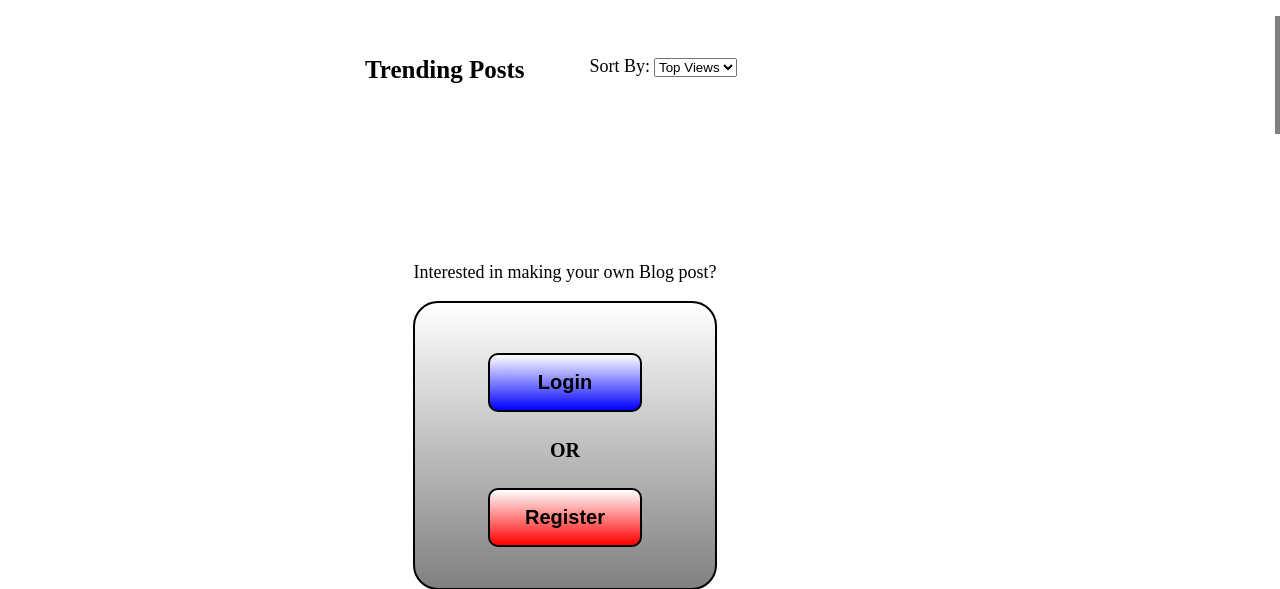
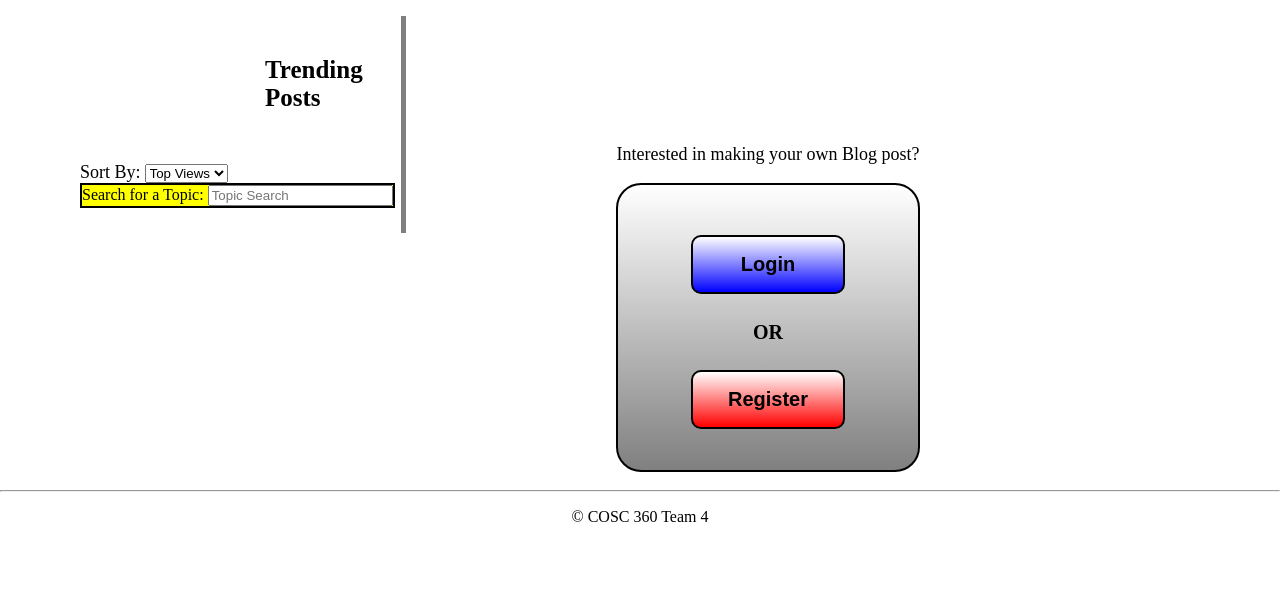
Before and after one commit to Joels17/COSC360_Team4, a PHP site: page / in a window 1280 px wide. Shown: the part 64-653 px from the top of the page. Run offline with PHP 8.4, Linux system fonts and the light colour scheme; data comes from the database, SQL or seed files in the repository; data that the repository does not hold is empty.

Commit message:
random fixes

```diff
--- a/index.php
+++ b/index.php
@@ -33,6 +33,10 @@
 					  <option value="views">Top Views</option>
 					  <option value="newest">Newest</option>
 					</select>
+				</div>
+				<div id="search-box">
+					<label for="topicSearch" class="topicSearch-box"><span class = "topic-span">Search for a Topic:</span> </label>
+					<input placeholder = "Topic Search" type="text" name = "topicSearch">
 				</div>
 			</div>
 				<div id="left-wrapper">
--- a/styles.css
+++ b/styles.css
@@ -183,11 +183,16 @@
 	font-size: 18px;
 }
 #h3-textbox{
-	margin-left: 350px;
+	margin-left: 250px;
 }
 #select-box{
 	margin-left: 65px;
 	margin-top: 25px;
+}
+#search-box{
+	border: 2px solid black;
+	margin-left: 65px;
+	background-color: yellow;
 }
 #select-sort{
 	font-size: 18px;
```
Also changed, not shown: userProfile.php (+19 -7 lines).
